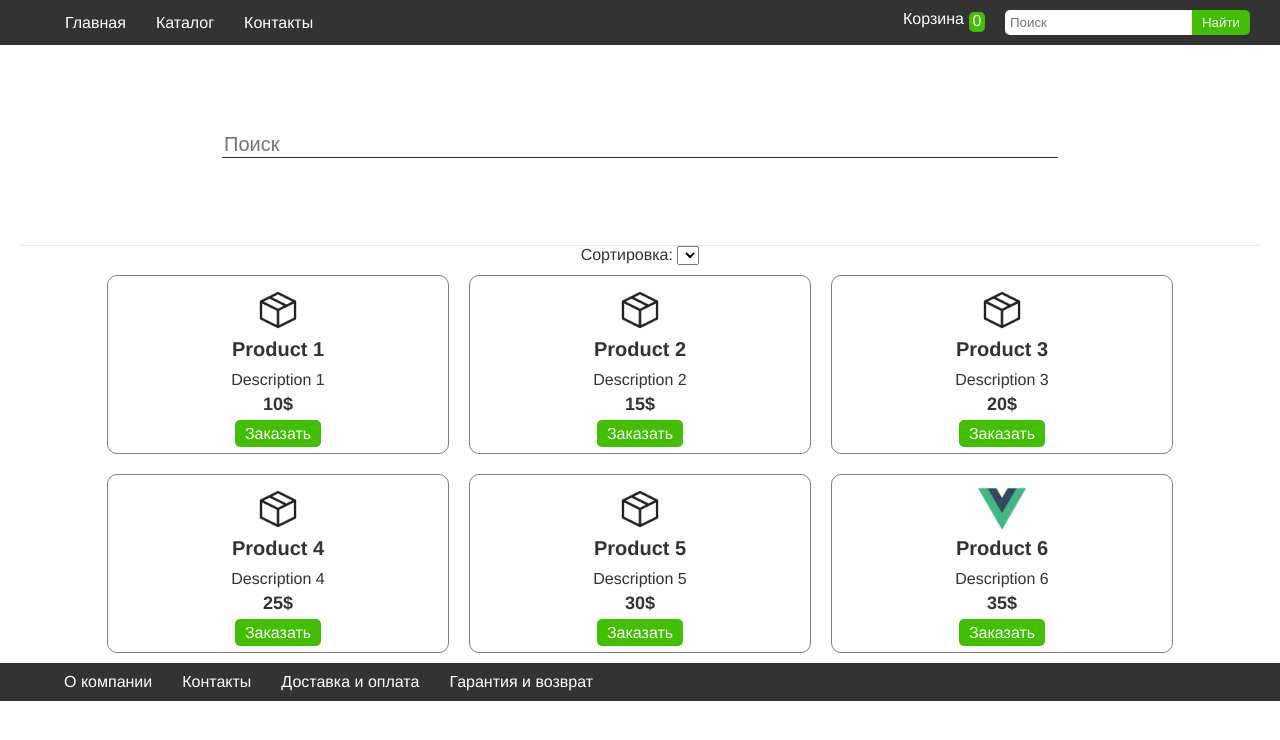
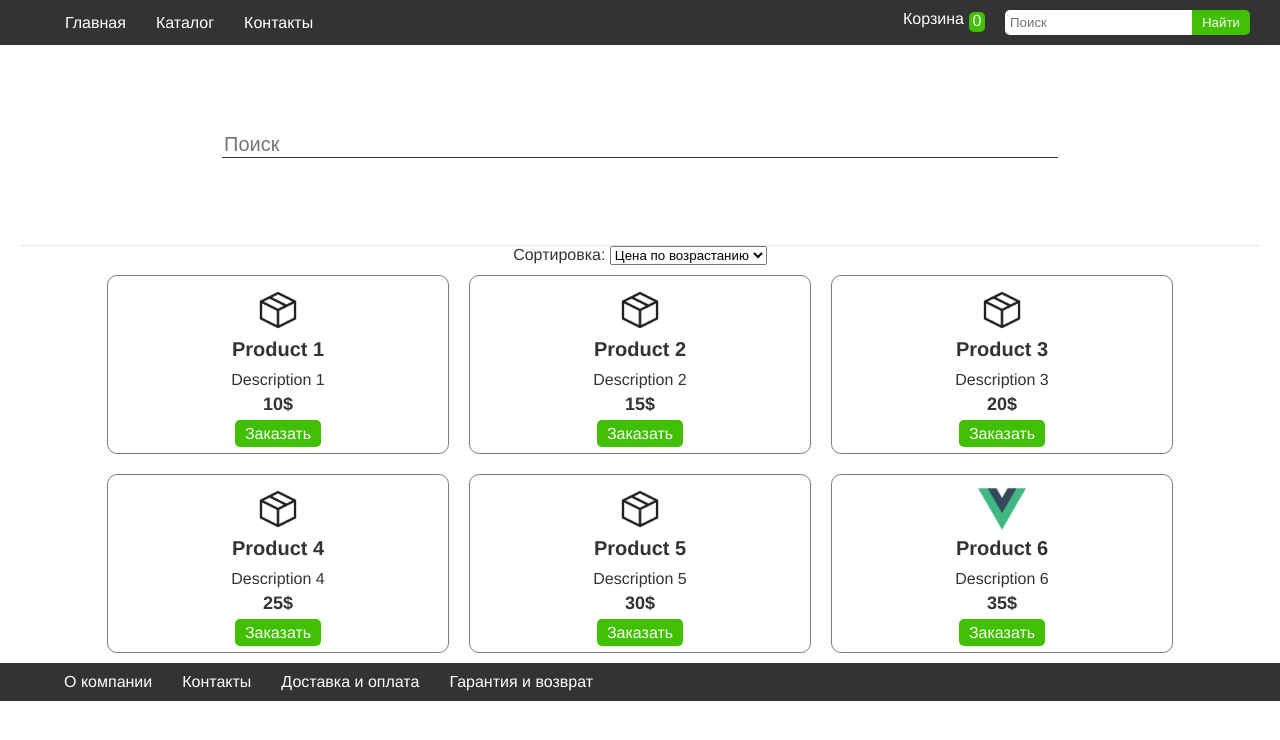
Before and after one commit to kotet912/shop, a Vue app: page /catalog in a window 1280 px wide. Shown: the top 740 px of the page. Built offline with nearby package versions, Linux system fonts and the light colour scheme.

Commit message:
изменения store переделка сортировки на каталоге

```diff
--- a/src/components/vHeader/vHeader.vue
+++ b/src/components/vHeader/vHeader.vue
@@ -42,10 +42,10 @@ export default {
     name: 'vHeader',
     computed: {
         ...mapState({
-            products: (state) => state,
+            products: (state) => state.products,
         }),
         cartItems() {
-            return this.$store.state.filter((product) => product.count > 0);
+            return this.$store.state.products.filter((product) => product.count > 0);
         },
     },
 };
--- a/src/store.js
+++ b/src/store.js
@@ -1,7 +1,8 @@
 import { createStore } from 'vuex';
 
 const store = createStore({
-    state: [
+    state: {
+        products: [
             {
                 id: '1',
                 image: 'wondicon.png',
@@ -51,9 +52,32 @@ const store = createStore({
                 count: 0,
             },
         ],
-    mutations: {},
+        sortOptions: {
+            priceUp: {
+                title: 'Цена по возрастанию',
+                value: 'priceUp',
+                sortFunc: (a, b) => a.price - b.price,
+            },
+            priceDown: {
+                title: 'Цена по убыванию',
+                value: 'priceDown',
+                sortFunc: (a, b) => b.price - a.price,
+            },
+        },
+        sortValue: 'priceUp',
+    },
+    mutations: {
+        setFilterValue(state, value) {
+            state.sortValue = value;
+        },
+    },
     actions: {},
-    getters: {},
+    getters: {
+        sortedProducts(state) {
+            const sortOption = state.sortOptions[state.sortValue];
+            return [...state.products].sort(sortOption.sortFunc);
+        },
+    },
 });
 
 export default store;
--- a/src/views/pageBasket.vue
+++ b/src/views/pageBasket.vue
@@ -75,10 +75,10 @@ export default {
     },
     computed: {
         ...mapState({
-            products: (state) => state,
+            products: (state) => state.products,
         }),
         cartItems() {
-            return this.$store.state.filter((product) => product.count > 0);
+            return this.$store.state.products.filter((product) => product.count > 0);
         },
         totalPrice() {
             return this.cartItems.reduce(
--- a/src/views/pageCard.vue
+++ b/src/views/pageCard.vue
@@ -92,7 +92,7 @@ export default {
     setup: () => ({ modules: [Autoplay, Pagination, Navigation] }),
     computed: {
         ...mapState({
-            products: (state) => state,
+            products: (state) => state.products,
         }),
         product() {
             return this.products.find((item) => item.id === this.id);
--- a/src/views/pageCatalog.less
+++ b/src/views/pageCatalog.less
@@ -38,7 +38,13 @@
             justify-content: center;
             align-items: center;
         }
-        &__vCard {
+        &__vCard:hover {
+            margin-top: -5px;
+            margin-right: 6px;
+            border-bottom: 5px solid @hovBrand-color;
+            border-left: 5px solid @hovBrand-color;
+            border-right: 1px solid @brand-color;
+            border-top: 1px solid @brand-color;
         }
     }
 }
--- a/src/views/pageCatalog.vue
+++ b/src/views/pageCatalog.vue
@@ -11,14 +11,23 @@
         <div class="pageCatalog__container">
             <div class="pageCatalog__container__filter">
                 Сортировка:
-                <select v-model="sortType" >
-                    <option value=""></option>
+                <select
+                    v-model="filterValue"
+                    @change="setFilterValue(filterValue)"
+                >
+                    <option
+                        v-for="option in sortOptions"
+                        :key="option.value"
+                        :value="option.value"
+                    >
+                        {{ option.title }}
+                    </option>
                 </select>
             </div>
             <div class="pageCatalog__container__products">
                 <vCard
                     class="pageCatalog__container__vCard"
-                    v-for="item in products"
+                    v-for="item in sortedProducts"
                     :key="item.id"
                     :id="item.id"
                     :image="item.image"
@@ -32,7 +41,7 @@
 </template>
 
 <script>
-import { mapState } from 'vuex';
+import { mapState, mapGetters, mapMutations } from 'vuex';
 import vCard from '@/components/vCard/vCard.vue';
 
 export default {
@@ -40,19 +49,25 @@ export default {
     components: {
         vCard,
     },
+
     computed: {
         ...mapState({
-            products: (state) => state,
+            sortOptions: (state) => state.sortOptions,
         }),
+        ...mapGetters(['sortedProducts']),
     },
 
     data() {
-        return {};
+        return {
+            filterValue: 'priceUp',
+        };
     },
 
     mounted() {},
 
-    methods: {},
+    methods: {
+        ...mapMutations(['setFilterValue']),
+    },
 };
 </script>
 
--- a/src/views/vMain.vue
+++ b/src/views/vMain.vue
@@ -62,7 +62,7 @@ export default {
     },
     computed: {
         ...mapState({
-            products: (state) => state,
+            products: (state) => state.products,
         }),
     },
     methods: {
```
Lines whose indentation alone changed are shown as unchanged.
